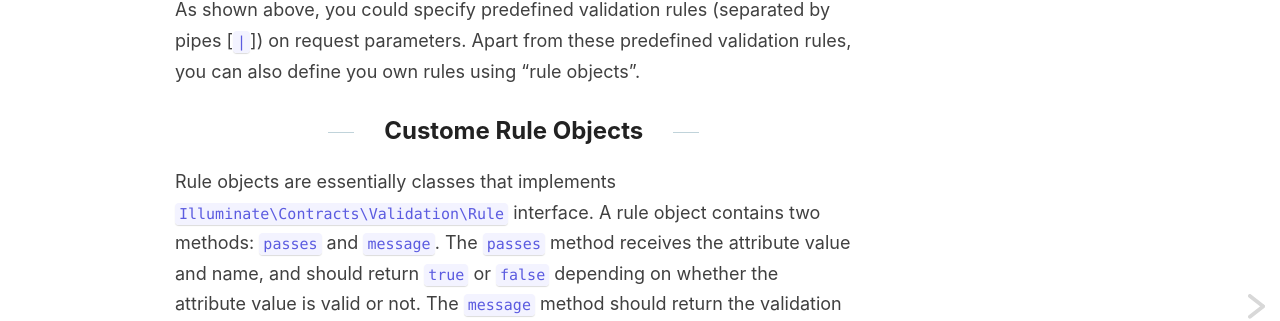
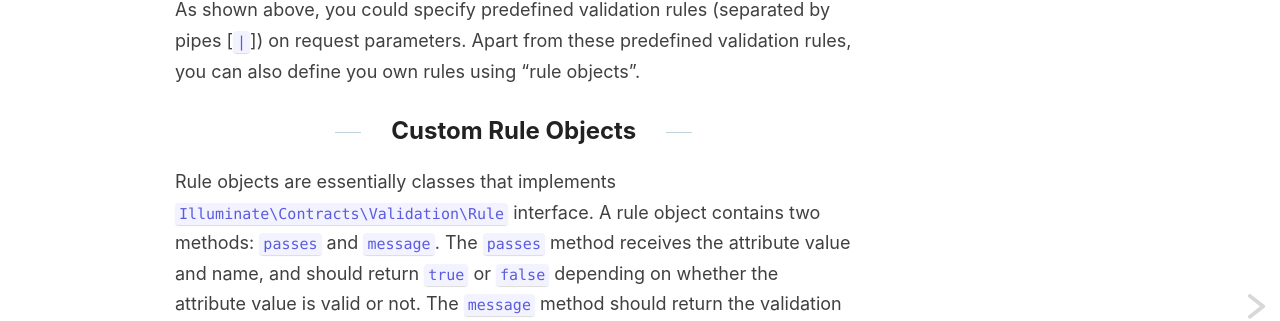
Before and after one commit to varunkumardev/amitmerchant1990.github.io, a Jekyll site: the page built from _posts/2020-05-20-validating-laravel-requests-rule-objects.md, in a window 1280 px wide and 900 px high, scrolled down 967 px. Shown: the part 144-465 px from the top of the window. Built offline with Jekyll 4.4.1, drawn with Linux system fonts in a browser that asks for light colours; comment, search, counter and statistics services are not loaded.

Commit message:
fix post.

```diff
--- a/_posts/2020-05-20-validating-laravel-requests-rule-objects.md
+++ b/_posts/2020-05-20-validating-laravel-requests-rule-objects.md
@@ -38,7 +38,7 @@ class PostController extends Controller
 
 As shown above, you could specify predefined validation rules (separated by pipes [`|`]) on request parameters. Apart from these predefined validation rules, you can also define you own rules using "rule objects".
 
-## Custome Rule Objects
+## Custom Rule Objects
 
 Rule objects are essentially classes that implements `Illuminate\Contracts\Validation\Rule` interface. A rule object contains two methods: `passes` and `message`. The `passes` method receives the attribute value and name, and should return `true` or `false` depending on whether the attribute value is valid or not. The `message` method should return the validation error message that should be used when validation fails.
 
```
